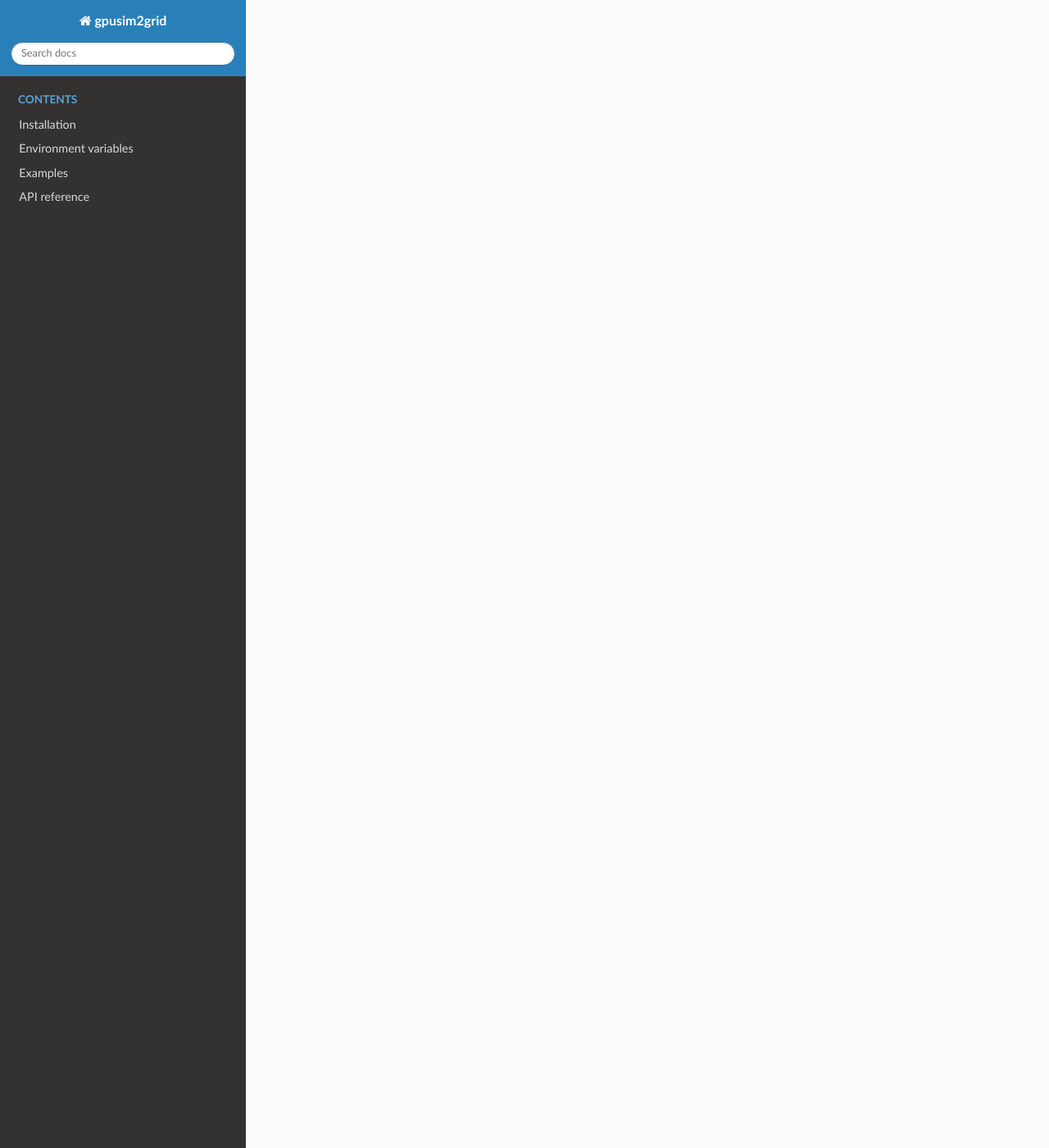
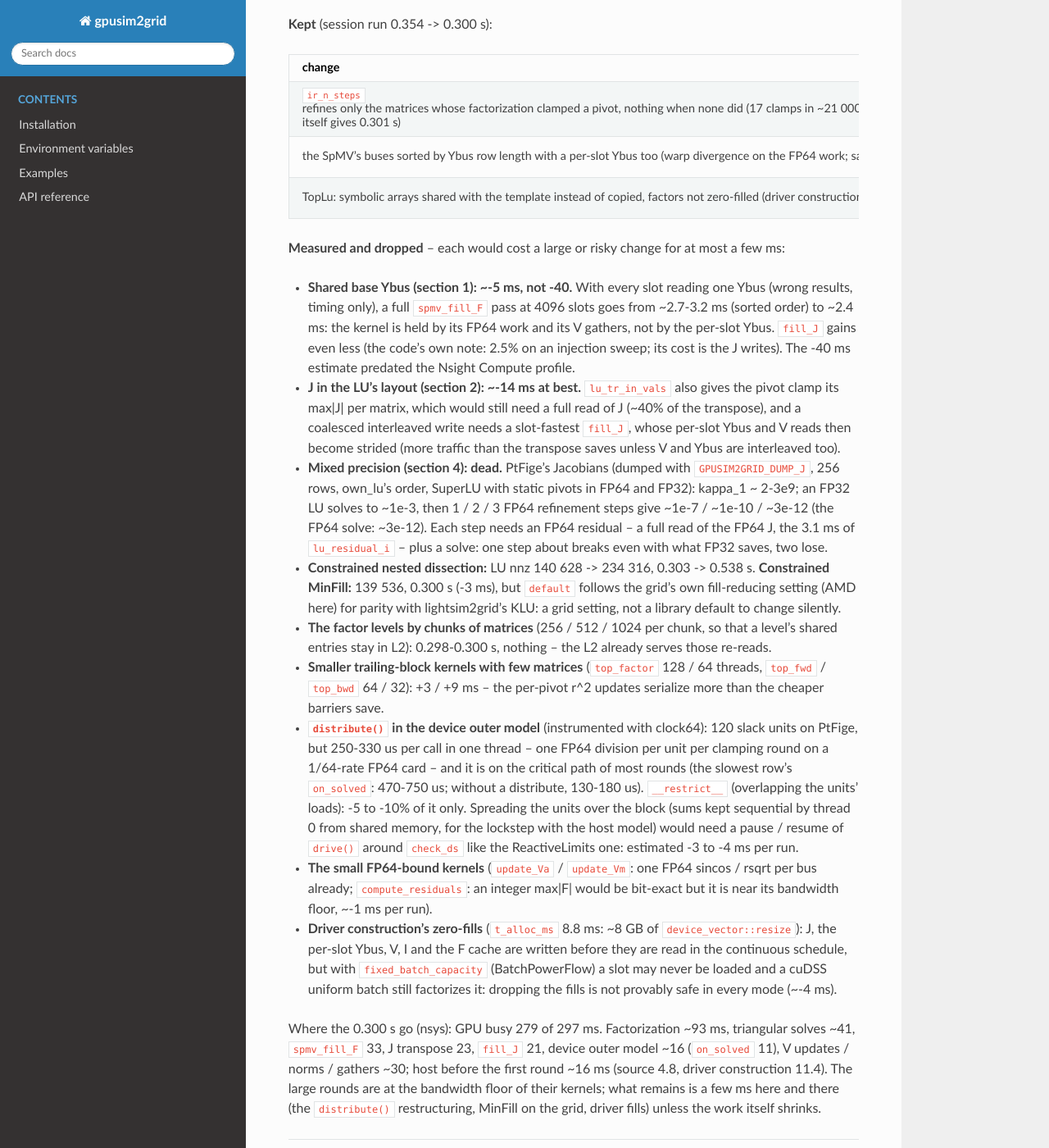
Before and after one commit to Grid2op/gpusim2grid, a Sphinx documentation site: the page built from docs/dev_notes/n1_big_rounds_bandwidth.md, in a window 1280 px wide and 1400 px high, scrolled down 5420 px. Shown: the whole window at 82% size. Built offline with Sphinx 7.4.7 and the Read the Docs theme 3.1.0, drawn with Linux system fonts in a browser that asks for light colours; some of the changed text lies outside the part shown.

Commit message:
Dev note: the night's measurements, what was kept and what was dropped
The three changes kept (refinement only where a pivot was clamped, the
sorted SpMV buses, TopLu's shared symbolic arrays: 0.354 -> 0.300 s) and the
ideas measured and dropped, with their numbers: shared base Ybus (~-5 ms,
not -40), J in the LU's layout (~-14 ms at best), mixed precision (kappa
~3e9: dead), nested dissection / MinFill orderings, factor levels by
matrix chunks, smaller trailing-block kernels, the device outer model's
distribute() (instrumented: 250-330 us a call in one thread), the small
FP64-bound kernels and the driver's zero-fills.

Assisted-by: Claude Code (claude-opus-5-5)
Signed-off-by: Benjamin Donnot <benjamin.donnot@rte-france.com>

```diff
--- a/docs/dev_notes/n1_big_rounds_bandwidth.md
+++ b/docs/dev_notes/n1_big_rounds_bandwidth.md
@@ -188,3 +188,64 @@ everywhere.
 - The optimum is flat from 2048 to 4096 (0.354-0.357 s): 4096, the expe setting, stays marginally the
   best; 2048 halves the batch's GPU memory (LU factors 4.6 -> 2.3 GB, likewise J and the per-slot Ybus)
   for +3 ms, the choice on a shared or smaller GPU. Nothing to change in the code.
+
+## 7. The night of 2026-11-26/27: what was measured, what was kept
+
+Same setting; every number a median of 5 repeats of `bench_n1.sh` (the expe's settings, nothing
+changed in the scripts), results checked against the previous step each time (statuses, NaN rows,
+per-row outer / Newton iterations identical; V within the 1.2e-12 run-to-run spread).
+
+**Kept** (session run 0.354 -> 0.300 s):
+
+| change | session run | where |
+|---|---|---|
+| `ir_n_steps` refines only the matrices whose factorization clamped a pivot, nothing when none did (17 clamps in ~21 000 factorizations; `ir_n_steps=0` itself gives 0.301 s) | 0.354 -> 0.308 | `perf/compute-optimisation` (c47cc0f) |
+| the SpMV's buses sorted by Ybus row length with a per-slot Ybus too (warp divergence on the FP64 work; same bits) | 0.308 -> 0.303 | `perf/n1-next` (0f1fa65) |
+| TopLu: symbolic arrays shared with the template instead of copied, factors not zero-filled (driver construction 15 -> 11 ms) | 0.303 -> 0.300 | `perf/n1-next` (fc7efe9) |
+
+**Measured and dropped** -- each would cost a large or risky change for at most a few ms:
+
+- **Shared base Ybus (section 1): ~-5 ms, not -40.** With every slot reading one Ybus (wrong
+  results, timing only), a full `spmv_fill_F` pass at 4096 slots goes from ~2.7-3.2 ms (sorted
+  order) to ~2.4 ms: the kernel is held by its FP64 work and its V gathers, not by the per-slot
+  Ybus. `fill_J` gains even less (the code's own note: 2.5% on an injection sweep; its cost is the J
+  writes). The -40 ms estimate predated the Nsight Compute profile.
+- **J in the LU's layout (section 2): ~-14 ms at best.** `lu_tr_in_vals` also gives the pivot clamp
+  its max|J| per matrix, which would still need a full read of J (~40% of the transpose), and a
+  coalesced interleaved write needs a slot-fastest `fill_J`, whose per-slot Ybus and V reads then
+  become strided (more traffic than the transpose saves unless V and Ybus are interleaved too).
+- **Mixed precision (section 4): dead.** PtFige's Jacobians (dumped with `GPUSIM2GRID_DUMP_J`, 256
+  rows, own_lu's order, SuperLU with static pivots in FP64 and FP32): kappa_1 ~ 2-3e9; an FP32 LU
+  solves to ~1e-3, then 1 / 2 / 3 FP64 refinement steps give ~1e-7 / ~1e-10 / ~3e-12 (the FP64
+  solve: ~3e-12). Each step needs an FP64 residual -- a full read of the FP64 J, the 3.1 ms of
+  `lu_residual_i` -- plus a solve: one step about breaks even with what FP32 saves, two lose.
+- **Constrained nested dissection:** LU nnz 140 628 -> 234 316, 0.303 -> 0.538 s.
+  **Constrained MinFill:** 139 536, 0.300 s (-3 ms), but `default` follows the grid's own
+  fill-reducing setting (AMD here) for parity with lightsim2grid's KLU: a grid setting, not a
+  library default to change silently.
+- **The factor levels by chunks of matrices** (256 / 512 / 1024 per chunk, so that a level's shared
+  entries stay in L2): 0.298-0.300 s, nothing -- the L2 already serves those re-reads.
+- **Smaller trailing-block kernels with few matrices** (`top_factor` 128 / 64 threads, `top_fwd` /
+  `top_bwd` 64 / 32): +3 / +9 ms -- the per-pivot r^2 updates serialize more than the cheaper
+  barriers save.
+- **`distribute()` in the device outer model** (instrumented with clock64): 120 slack units on
+  PtFige, but 250-330 us per call in one thread -- one FP64 division per unit per clamping round on
+  a 1/64-rate FP64 card -- and it is on the critical path of most rounds (the slowest row's
+  `on_solved`: 470-750 us; without a distribute, 130-180 us). `__restrict__` (overlapping the
+  units' loads): -5 to -10% of it only. Spreading the units over the block (sums kept sequential
+  by thread 0 from shared memory, for the lockstep with the host model) would need a pause / resume
+  of `drive()` around `check_ds` like the ReactiveLimits one: estimated -3 to -4 ms per run.
+- **The small FP64-bound kernels** (`update_Va` / `update_Vm`: one FP64 sincos / rsqrt per bus
+  already; `compute_residuals`: an integer max|F| would be bit-exact but it is near its bandwidth
+  floor, ~-1 ms per run).
+- **Driver construction's zero-fills** (`t_alloc_ms` 8.8 ms: ~8 GB of `device_vector::resize`):
+  J, the per-slot Ybus, V, I and the F cache are written before they are read in the continuous
+  schedule, but with `fixed_batch_capacity` (BatchPowerFlow) a slot may never be loaded and a cuDSS
+  uniform batch still factorizes it: dropping the fills is not provably safe in every mode (~-4 ms).
+
+Where the 0.300 s go (nsys): GPU busy 279 of 297 ms. Factorization ~93 ms, triangular solves ~41,
+`spmv_fill_F` 33, J transpose 23, `fill_J` 21, device outer model ~16 (`on_solved` 11), V updates /
+norms / gathers ~30; host before the first round ~16 ms (source 4.8, driver construction 11.4).
+The large rounds are at the bandwidth floor of their kernels; what remains is a few ms here and
+there (the `distribute()` restructuring, MinFill on the grid, driver fills) unless the work itself
+shrinks.
```
